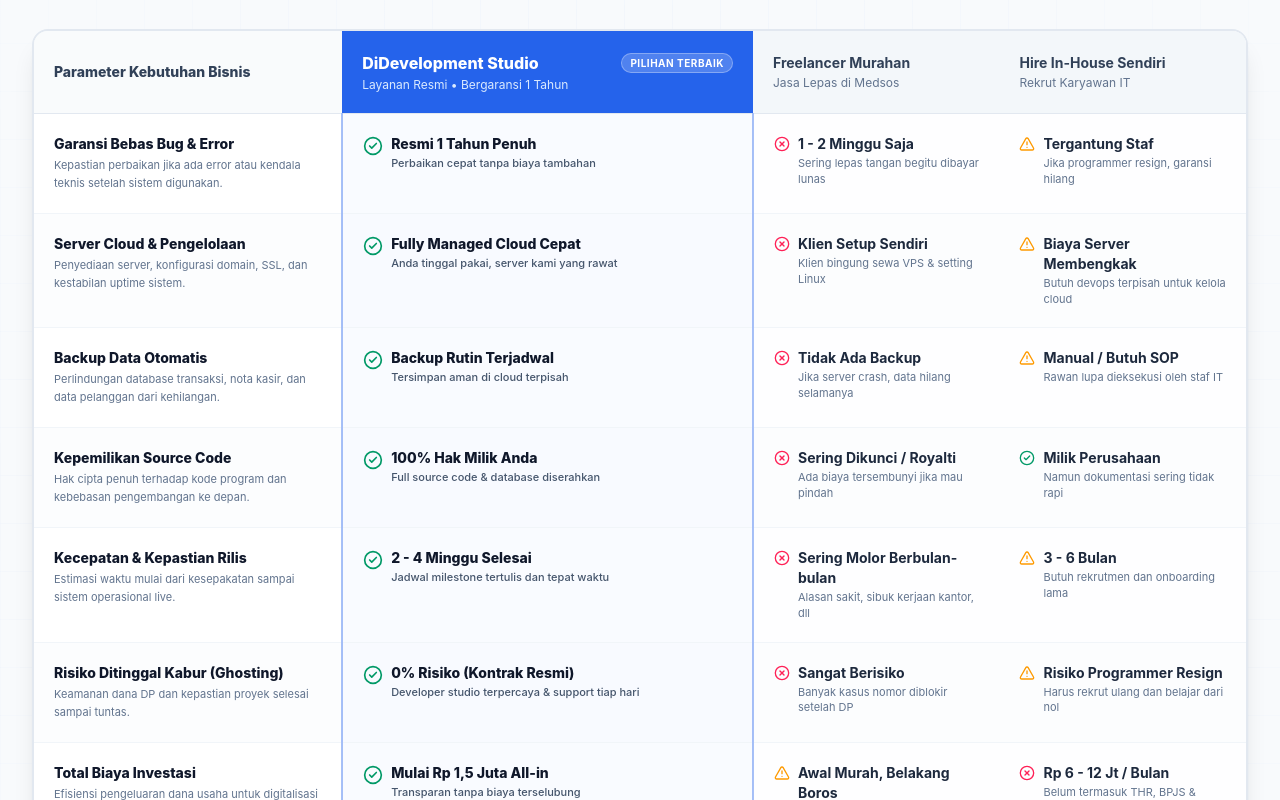
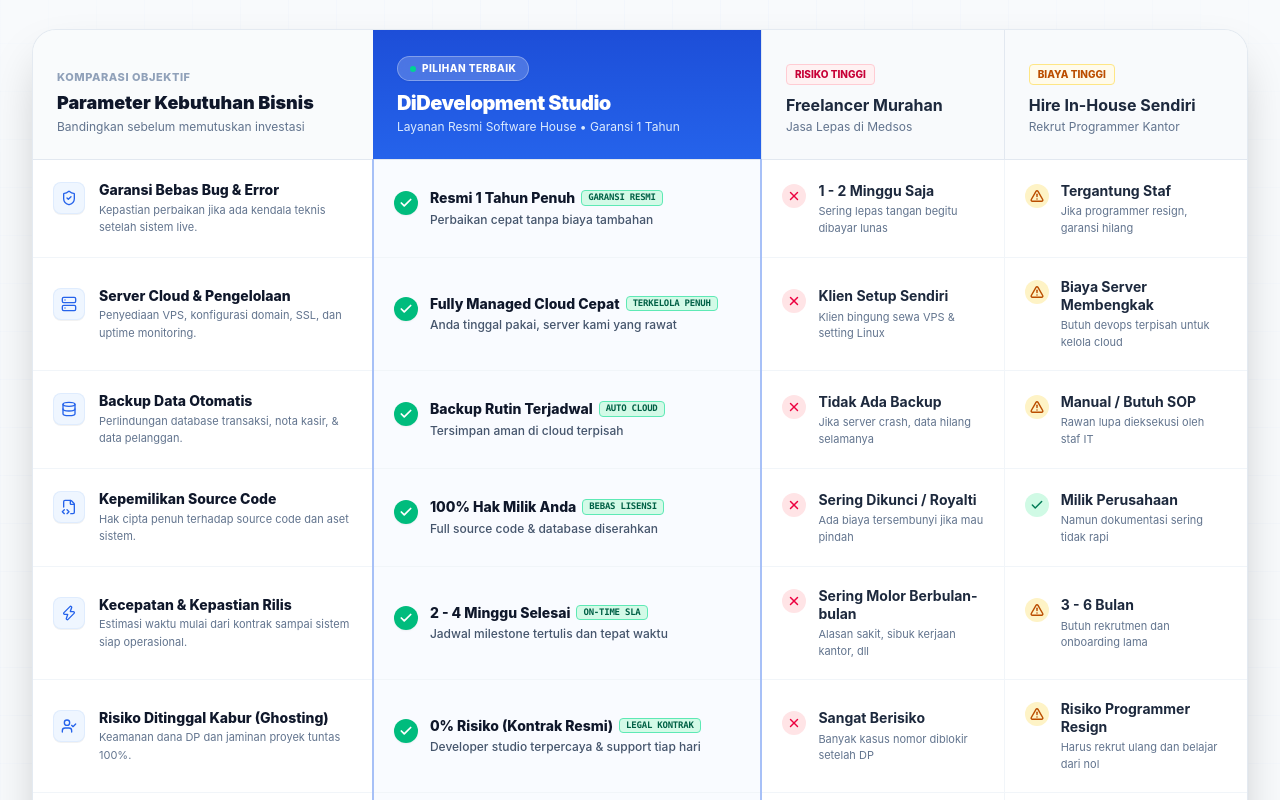
Before and after one commit to dieartco206/didevelopment, a React (Vite) app: page / in a window 1280 px wide. Shown: the part 3700-4500 px from the top of the page. Built offline with nearby package versions, Linux system fonts and the light colour scheme.

Commit message:
feat(comparison): redesign comparison matrix with champion elevated column, category micro-icons, high-trust badges, and conversion CTA footer

```diff
--- a/src/components/comparison/ComparisonSection.tsx
+++ b/src/components/comparison/ComparisonSection.tsx
@@ -1,24 +1,30 @@
 import React from 'react';
 import {
-  CheckCircle2,
-  XCircle,
+  Check,
+  X,
   AlertTriangle,
   ShieldCheck,
   Scale,
   ArrowRight,
   Lock,
   Server,
-  FileCode2
+  FileCode2,
+  Database,
+  Zap,
+  UserCheck,
+  Coins
 } from 'lucide-react';
 import { soundFx } from '../../utils/audio';
 
 interface ComparisonFeature {
   title: string;
   description: string;
+  icon: React.ElementType;
   didev: {
     status: 'good';
     text: string;
     subtext?: string;
+    badge?: string;
   };
   freelancer: {
     status: 'bad' | 'warn';
@@ -44,11 +50,13 @@
   const comparisonData: ComparisonFeature[] = [
     {
       title: 'Garansi Bebas Bug & Error',
-      description: 'Kepastian perbaikan jika ada error atau kendala teknis setelah sistem digunakan.',
+      description: 'Kepastian perbaikan jika ada kendala teknis setelah sistem live.',
+      icon: ShieldCheck,
       didev: {
         status: 'good',
         text: 'Resmi 1 Tahun Penuh',
         subtext: 'Perbaikan cepat tanpa biaya tambahan',
+        badge: 'GARANSI RESMI',
       },
       freelancer: {
         status: 'bad',
@@ -63,11 +71,13 @@
     },
     {
       title: 'Server Cloud & Pengelolaan',
-      description: 'Penyediaan server, konfigurasi domain, SSL, dan kestabilan uptime sistem.',
+      description: 'Penyediaan VPS, konfigurasi domain, SSL, dan uptime monitoring.',
+      icon: Server,
       didev: {
         status: 'good',
         text: 'Fully Managed Cloud Cepat',
         subtext: 'Anda tinggal pakai, server kami yang rawat',
+        badge: 'TERKELOLA PENUH',
       },
       freelancer: {
         status: 'bad',
@@ -82,11 +92,13 @@
     },
     {
       title: 'Backup Data Otomatis',
-      description: 'Perlindungan database transaksi, nota kasir, dan data pelanggan dari kehilangan.',
+      description: 'Perlindungan database transaksi, nota kasir, & data pelanggan.',
+      icon: Database,
       didev: {
         status: 'good',
         text: 'Backup Rutin Terjadwal',
         subtext: 'Tersimpan aman di cloud terpisah',
+        badge: 'AUTO CLOUD',
       },
       freelancer: {
         status: 'bad',
@@ -101,11 +113,13 @@
     },
     {
       title: 'Kepemilikan Source Code',
-      description: 'Hak cipta penuh terhadap kode program dan kebebasan pengembangan ke depan.',
+      description: 'Hak cipta penuh terhadap source code dan aset sistem.',
+      icon: FileCode2,
       didev: {
         status: 'good',
         text: '100% Hak Milik Anda',
         subtext: 'Full source code & database diserahkan',
+        badge: 'BEBAS LISENSI',
       },
       freelancer: {
         status: 'bad',
@@ -120,11 +134,13 @@
     },
     {
       title: 'Kecepatan & Kepastian Rilis',
-      description: 'Estimasi waktu mulai dari kesepakatan sampai sistem operasional live.',
+      description: 'Estimasi waktu mulai dari kontrak sampai sistem siap operasional.',
+      icon: Zap,
       didev: {
         status: 'good',
         text: '2 - 4 Minggu Selesai',
         subtext: 'Jadwal milestone tertulis dan tepat waktu',
+        badge: 'ON-TIME SLA',
       },
       freelancer: {
         status: 'bad',
@@ -139,11 +155,13 @@
     },
     {
       title: 'Risiko Ditinggal Kabur (Ghosting)',
-      description: 'Keamanan dana DP dan kepastian proyek selesai sampai tuntas.',
+      description: 'Keamanan dana DP dan jaminan proyek tuntas 100%.',
+      icon: UserCheck,
       didev: {
         status: 'good',
         text: '0% Risiko (Kontrak Resmi)',
         subtext: 'Developer studio terpercaya & support tiap hari',
+        badge: 'LEGAL KONTRAK',
       },
       freelancer: {
         status: 'bad',
@@ -159,10 +177,12 @@
     {
       title: 'Total Biaya Investasi',
       description: 'Efisiensi pengeluaran dana usaha untuk digitalisasi sistem.',
+      icon: Coins,
       didev: {
         status: 'good',
         text: 'Mulai Rp 1,5 Juta All-in',
         subtext: 'Transparan tanpa biaya terselubung',
+        badge: 'INVESTASI HEMAT',
       },
       freelancer: {
         status: 'warn',
@@ -199,156 +219,271 @@
         </div>
 
         {/* Comparison Table for Desktop / Tablet */}
-        <div className="hidden md:block overflow-hidden rounded-2xl bg-white border-2 border-slate-200 shadow-xl">
-          <table className="w-full text-left border-collapse">
+        <div className="hidden md:block relative rounded-3xl bg-white border border-slate-200/90 shadow-2xl overflow-hidden">
+          <table className="w-full text-left border-collapse table-fixed">
             <thead>
-              <tr className="border-b border-slate-200 bg-slate-50/80">
-                <th className="p-5 text-sm font-extrabold text-slate-700 w-1/4">
+              <tr className="border-b border-slate-200">
+                {/* Column 1: Parameters */}
+                <th className="p-5 lg:p-6 w-[28%] bg-slate-50/80 align-bottom">
+                  <div className="text-[10px] lg:text-[11px] font-extrabold text-slate-400 uppercase tracking-wider mb-1">
+                    KOMPARASI OBJEKTIF
+                  </div>
+                  <div className="text-base lg:text-lg font-black text-[#0F172A]">
                     Parameter Kebutuhan Bisnis
-                </th>
-
-                {/* Column DiDev (Highlighted) */}
-                <th className="p-5 text-sm font-extrabold text-white bg-[#2563EB] w-1/3 relative shadow-md">
-                  <div className="flex items-center justify-between">
-                    <span className="text-base font-extrabold">DiDevelopment Studio</span>
-                    <span className="text-[10px] bg-white/20 text-white px-2 py-0.5 rounded-full font-bold uppercase tracking-wider border border-white/30 whitespace-nowrap shrink-0">
-                      Pilihan Terbaik
-                    </span>
                   </div>
-                  <div className="text-xs text-blue-100 font-normal mt-0.5">
-                    Layanan Resmi • Bergaransi 1 Tahun
+                  <div className="text-xs text-slate-500 font-normal mt-0.5">
+                    Bandingkan sebelum memutuskan investasi
                   </div>
                 </th>
 
-                <th className="p-5 text-sm font-bold text-slate-700 w-1/5 bg-slate-100/70">
-                  Freelancer Murahan
-                  <div className="text-xs text-slate-500 font-normal mt-0.5">Jasa Lepas di Medsos</div>
+                {/* Column 2: DiDevelopment Studio (The Champion Column) */}
+                <th className="p-5 lg:p-6 w-[32%] bg-gradient-to-b from-[#1D4ED8] to-[#2563EB] text-white relative shadow-lg">
+                  <div className="relative z-10">
+                    <div className="inline-flex items-center gap-1.5 px-3 py-1 rounded-full bg-white/20 backdrop-blur-md text-white text-[10px] font-extrabold uppercase tracking-wider border border-white/30 shadow-xs mb-2">
+                      <span className="w-1.5 h-1.5 rounded-full bg-emerald-400 animate-pulse" />
+                      <span>PILIHAN TERBAIK</span>
+                    </div>
+                    <div className="text-base lg:text-xl font-black tracking-tight">
+                      DiDevelopment Studio
+                    </div>
+                    <div className="text-xs text-blue-100 font-normal mt-0.5">
+                      Layanan Resmi Software House • Garansi 1 Tahun
+                    </div>
+                  </div>
                 </th>
 
-                <th className="p-5 text-sm font-bold text-slate-700 w-1/5 bg-slate-100/70">
+                {/* Column 3: Freelancer Murahan */}
+                <th className="p-5 lg:p-6 w-[20%] bg-slate-50/90 border-l border-slate-200 align-bottom">
+                  <div className="inline-block px-2 py-0.5 rounded text-[10px] font-extrabold text-rose-700 bg-rose-50 border border-rose-200 mb-2">
+                    RISIKO TINGGI
+                  </div>
+                  <div className="text-sm lg:text-base font-bold text-slate-800">
+                    Freelancer Murahan
+                  </div>
+                  <div className="text-xs text-slate-500 font-normal mt-0.5">
+                    Jasa Lepas di Medsos
+                  </div>
+                </th>
+
+                {/* Column 4: Hire In-House Sendiri */}
+                <th className="p-5 lg:p-6 w-[20%] bg-slate-50/90 border-l border-slate-200 align-bottom">
+                  <div className="inline-block px-2 py-0.5 rounded text-[10px] font-extrabold text-amber-700 bg-amber-50 border border-amber-200 mb-2">
+                    BIAYA TINGGI
+                  </div>
+                  <div className="text-sm lg:text-base font-bold text-slate-800">
                     Hire In-House Sendiri
-                  <div className="text-xs text-slate-500 font-normal mt-0.5">Rekrut Karyawan IT</div>
+                  </div>
+                  <div className="text-xs text-slate-500 font-normal mt-0.5">
+                    Rekrut Programmer Kantor
+                  </div>
                 </th>
               </tr>
             </thead>
 
-            <tbody className="divide-y divide-slate-100 text-xs sm:text-sm">
-              {comparisonData.map((row, idx) => (
-                <tr key={idx} className={idx % 2 === 0 ? 'bg-white' : 'bg-slate-50/40'}>
+            <tbody className="divide-y divide-slate-100">
+              {comparisonData.map((row, idx) => {
+                const Icon = row.icon;
+                return (
+                  <tr
+                    key={idx}
+                    className="group transition-colors duration-150 hover:bg-blue-50/20"
+                  >
                     {/* Parameter Column */}
-                  <td className="p-4 sm:p-5 align-top">
-                    <div className="font-extrabold text-[#0F172A] leading-snug">
+                    <td className="p-4 lg:p-5 align-middle bg-white group-hover:bg-slate-50/70 transition-colors">
+                      <div className="flex items-start gap-3.5">
+                        <div className="w-8 h-8 rounded-lg bg-blue-50 border border-blue-100/80 text-[#2563EB] flex items-center justify-center shrink-0 mt-0.5 shadow-2xs group-hover:bg-[#2563EB] group-hover:text-white group-hover:scale-105 transition-all duration-200">
+                          <Icon className="w-4 h-4 shrink-0" aria-hidden="true" />
+                        </div>
+                        <div>
+                          <div className="font-extrabold text-[#0F172A] text-xs lg:text-sm leading-snug group-hover:text-[#2563EB] transition-colors">
                             {row.title}
                           </div>
-                    <div className="text-[11px] text-slate-500 mt-1 leading-relaxed">
+                          <div className="text-[11px] text-slate-500 mt-0.5 leading-relaxed">
                             {row.description}
+                          </div>
+                        </div>
                       </div>
                     </td>
 
-                  {/* DiDevelopment Column */}
-                  <td className="p-4 sm:p-5 align-top bg-blue-50/40 border-x-2 border-[#2563EB]/40">
-                    <div className="flex items-start gap-2">
-                      <CheckCircle2 className="w-5 h-5 text-emerald-600 shrink-0 mt-0.5" />
-                      <div>
-                        <span className="font-extrabold text-[#0F172A] block text-sm">
+                    {/* DiDevelopment Column (Highlighted Champion) */}
+                    <td className="p-4 lg:p-5 align-middle bg-blue-50/40 border-x-2 border-[#2563EB]/40 group-hover:bg-blue-50/70 transition-colors relative">
+                      <div className="flex items-start gap-3">
+                        <div className="w-6 h-6 rounded-full bg-emerald-500 text-white flex items-center justify-center shrink-0 mt-0.5 shadow-xs">
+                          <Check className="w-3.5 h-3.5 stroke-[3]" aria-hidden="true" />
+                        </div>
+                        <div className="min-w-0">
+                          <div className="flex items-center gap-1.5 flex-wrap">
+                            <span className="font-extrabold text-[#0F172A] text-xs lg:text-sm leading-tight">
                               {row.didev.text}
                             </span>
+                            {row.didev.badge && (
+                              <span className="px-1.5 py-0.2 rounded bg-emerald-100/90 border border-emerald-300 text-emerald-800 text-[9px] font-black font-mono tracking-tight uppercase whitespace-nowrap">
+                                {row.didev.badge}
+                              </span>
+                            )}
+                          </div>
                           {row.didev.subtext && (
-                          <span className="text-[11px] text-slate-600 font-medium block mt-0.5">
+                            <div className="text-[11px] lg:text-xs text-slate-600 font-medium mt-1 leading-normal">
                               {row.didev.subtext}
-                          </span>
+                            </div>
                           )}
                         </div>
                       </div>
                     </td>
 
                     {/* Freelancer Column */}
-                  <td className="p-4 sm:p-5 align-top bg-slate-50/20 text-slate-600">
-                    <div className="flex items-start gap-2">
-                      {row.freelancer.status === 'bad' ? (
-                        <XCircle className="w-4 h-4 text-rose-500 shrink-0 mt-0.5" />
-                      ) : (
-                        <AlertTriangle className="w-4 h-4 text-amber-500 shrink-0 mt-0.5" />
-                      )}
+                    <td className="p-4 lg:p-5 align-middle bg-white border-l border-slate-100 group-hover:bg-slate-50/70 transition-colors">
+                      <div className="flex items-start gap-3">
+                        <div className="w-6 h-6 rounded-full bg-rose-100 text-rose-600 flex items-center justify-center shrink-0 mt-0.5">
+                          <X className="w-3.5 h-3.5 stroke-[2.5]" aria-hidden="true" />
+                        </div>
                         <div>
-                        <span className="font-bold text-slate-800 block text-xs sm:text-sm">
+                          <div className="font-bold text-slate-800 text-xs lg:text-sm leading-tight">
                             {row.freelancer.text}
-                        </span>
+                          </div>
                           {row.freelancer.subtext && (
-                          <span className="text-[11px] text-slate-500 block mt-0.5">
+                            <div className="text-[11px] text-slate-500 mt-1 leading-normal">
                               {row.freelancer.subtext}
-                          </span>
+                            </div>
                           )}
                         </div>
                       </div>
                     </td>
 
                     {/* In-House Column */}
-                  <td className="p-4 sm:p-5 align-top bg-slate-50/20 text-slate-600">
-                    <div className="flex items-start gap-2">
+                    <td className="p-4 lg:p-5 align-middle bg-white border-l border-slate-100 group-hover:bg-slate-50/70 transition-colors">
+                      <div className="flex items-start gap-3">
                         {row.inhouse.status === 'good' ? (
-                        <CheckCircle2 className="w-4 h-4 text-emerald-600 shrink-0 mt-0.5" />
-                      ) : row.inhouse.status === 'warn' ? (
-                        <AlertTriangle className="w-4 h-4 text-amber-500 shrink-0 mt-0.5" />
+                          <div className="w-6 h-6 rounded-full bg-emerald-100 text-emerald-700 flex items-center justify-center shrink-0 mt-0.5">
+                            <Check className="w-3.5 h-3.5 stroke-[2.5]" aria-hidden="true" />
+                          </div>
                         ) : (
-                        <XCircle className="w-4 h-4 text-rose-500 shrink-0 mt-0.5" />
+                          <div className="w-6 h-6 rounded-full bg-amber-100 text-amber-700 flex items-center justify-center shrink-0 mt-0.5">
+                            <AlertTriangle className="w-3.5 h-3.5 stroke-[2.5]" aria-hidden="true" />
+                          </div>
                         )}
                         <div>
-                        <span className="font-bold text-slate-800 block text-xs sm:text-sm">
+                          <div className="font-bold text-slate-800 text-xs lg:text-sm leading-tight">
                             {row.inhouse.text}
-                        </span>
+                          </div>
                           {row.inhouse.subtext && (
-                          <span className="text-[11px] text-slate-500 block mt-0.5">
+                            <div className="text-[11px] text-slate-500 mt-1 leading-normal">
                               {row.inhouse.subtext}
-                          </span>
+                            </div>
                           )}
                         </div>
                       </div>
                     </td>
                   </tr>
-              ))}
+                );
+              })}
             </tbody>
+
+            {/* Table Footer Action Row */}
+            <tfoot>
+              <tr className="border-t-2 border-slate-200 bg-slate-50/90">
+                <td className="p-4 lg:p-5 text-[11px] lg:text-xs text-slate-500 font-medium">
+                  🛡️ <span className="font-bold text-slate-700">Jaminan Legalitas:</span> Seluruh poin jaminan DiDev dicantumkan dalam Surat Perjanjian Kerja (SPK) resmi bermaterai.
+                </td>
+                <td className="p-4 lg:p-5 bg-blue-50/90 border-x-2 border-[#2563EB]/40 text-center">
+                  <button
+                    onClick={openWhatsApp}
+                    className="w-full py-2.5 lg:py-3 px-3 lg:px-4 bg-[#2563EB] hover:bg-[#1D4ED8] active:scale-98 text-white rounded-xl text-xs lg:text-sm font-bold shadow-md shadow-blue-500/25 hover:shadow-blue-500/35 transition-all flex items-center justify-center gap-1.5 cursor-pointer whitespace-nowrap"
+                  >
+                    <span>Pilih DiDevelopment</span>
+                    <ArrowRight className="w-3.5 h-3.5 shrink-0" aria-hidden="true" />
+                  </button>
+                  <span className="text-[10px] text-slate-500 mt-1 block font-medium">Konsultasi 100% Bebas Biaya</span>
+                </td>
+                <td className="p-4 lg:p-5 border-l border-slate-200 text-center">
+                  <span className="text-xs text-rose-600 font-bold block">Tinggi Risiko Ghosting</span>
+                  <span className="text-[10px] text-slate-400">Tanpa badan hukum & kantor fisik</span>
+                </td>
+                <td className="p-4 lg:p-5 border-l border-slate-200 text-center">
+                  <span className="text-xs text-amber-700 font-bold block">Beban Gaji Bulanan Tetap</span>
+                  <span className="text-[10px] text-slate-400">Biaya operasional tinggi per bulan</span>
+                </td>
+              </tr>
+            </tfoot>
           </table>
         </div>
 
         {/* Mobile Accordion / Stacked Cards View for Small Screens */}
         <div className="md:hidden space-y-4">
-          {comparisonData.map((row, idx) => (
-            <div key={idx} className="rounded-xl bg-white border border-slate-200 p-4 shadow-sm space-y-3">
+          {comparisonData.map((row, idx) => {
+            const Icon = row.icon;
+            return (
+              <div key={idx} className="rounded-2xl bg-white border border-slate-200/90 p-4 shadow-sm space-y-3.5">
+                {/* Parameter Title with Micro-Icon */}
+                <div className="flex items-start gap-3">
+                  <div className="w-8 h-8 rounded-lg bg-blue-50 text-[#2563EB] flex items-center justify-center shrink-0 mt-0.5 shadow-2xs">
+                    <Icon className="w-4 h-4 shrink-0" aria-hidden="true" />
+                  </div>
                   <div>
                     <h4 className="font-extrabold text-[#0F172A] text-sm">
                       {row.title}
                     </h4>
-                <p className="text-[11px] text-slate-500 mt-0.5">
+                    <p className="text-[11px] text-slate-500 mt-0.5 leading-relaxed">
                       {row.description}
                     </p>
                   </div>
+                </div>
 
-              {/* DiDev Choice (Highlight) */}
-              <div className="p-3 rounded-lg bg-blue-50 border border-blue-200 flex items-start gap-2">
-                <CheckCircle2 className="w-4 h-4 text-emerald-600 shrink-0 mt-0.5" />
+                {/* Featured DiDev Pill Card */}
+                <div className="p-3.5 rounded-xl bg-gradient-to-r from-blue-50 via-indigo-50/50 to-blue-50 border-2 border-[#2563EB]/60 shadow-2xs">
+                  <div className="flex items-center justify-between mb-1.5">
+                    <span className="text-[10px] font-black text-[#2563EB] uppercase tracking-wide flex items-center gap-1">
+                      <span className="w-1.5 h-1.5 rounded-full bg-emerald-500 animate-pulse" />
+                      DiDevelopment Studio:
+                    </span>
+                    {row.didev.badge && (
+                      <span className="px-1.5 py-0.2 rounded bg-emerald-100 border border-emerald-300 text-emerald-800 text-[8.5px] font-bold font-mono uppercase">
+                        {row.didev.badge}
+                      </span>
+                    )}
+                  </div>
+                  <div className="flex items-start gap-2.5">
+                    <div className="w-5 h-5 rounded-full bg-emerald-500 text-white flex items-center justify-center shrink-0 mt-0.5 shadow-xs">
+                      <Check className="w-3 h-3 stroke-[3]" aria-hidden="true" />
+                    </div>
                     <div>
-                  <div className="text-[10px] font-bold text-[#2563EB] uppercase">DiDevelopment:</div>
-                  <div className="text-xs font-extrabold text-[#0F172A]">{row.didev.text}</div>
+                      <div className="text-xs sm:text-sm font-extrabold text-[#0F172A] leading-tight">
+                        {row.didev.text}
+                      </div>
                       {row.didev.subtext && (
-                    <div className="text-[10px] text-slate-600 mt-0.5">{row.didev.subtext}</div>
+                        <div className="text-[11px] text-slate-600 font-medium mt-0.5 leading-normal">
+                          {row.didev.subtext}
+                        </div>
                       )}
                     </div>
                   </div>
+                </div>
 
-              {/* Freelancer vs Inhouse Small Row */}
+                {/* Comparison Chips (Freelancer vs In-house) */}
                 <div className="grid grid-cols-2 gap-2 text-xs pt-1 border-t border-slate-100">
-                <div className="p-2 rounded bg-slate-50 border border-slate-100">
-                  <span className="text-[9.5px] font-bold text-slate-400 block uppercase">Freelancer Lepas:</span>
-                  <span className="font-semibold text-slate-700 text-[11px] block mt-0.5">{row.freelancer.text}</span>
+                  <div className="p-2.5 rounded-xl bg-rose-50/60 border border-rose-100 flex flex-col justify-between">
+                    <div>
+                      <span className="text-[9px] font-extrabold text-rose-700 block uppercase tracking-wider">Freelancer Lepas</span>
+                      <span className="font-bold text-slate-800 text-[11px] block mt-1 leading-snug">{row.freelancer.text}</span>
                     </div>
-                <div className="p-2 rounded bg-slate-50 border border-slate-100">
-                  <span className="text-[9.5px] font-bold text-slate-400 block uppercase">Hire In-House:</span>
-                  <span className="font-semibold text-slate-700 text-[11px] block mt-0.5">{row.inhouse.text}</span>
+                    {row.freelancer.subtext && (
+                      <span className="text-[10px] text-slate-500 block mt-1 leading-tight">{row.freelancer.subtext}</span>
+                    )}
+                  </div>
+
+                  <div className="p-2.5 rounded-xl bg-amber-50/60 border border-amber-100 flex flex-col justify-between">
+                    <div>
+                      <span className="text-[9px] font-extrabold text-amber-800 block uppercase tracking-wider">Hire In-House</span>
+                      <span className="font-bold text-slate-800 text-[11px] block mt-1 leading-snug">{row.inhouse.text}</span>
+                    </div>
+                    {row.inhouse.subtext && (
+                      <span className="text-[10px] text-slate-500 block mt-1 leading-tight">{row.inhouse.subtext}</span>
+                    )}
                   </div>
                 </div>
               </div>
-          ))}
+            );
+          })}
         </div>
 
         {/* 4 Pillars Trust & Legal Guarantee Bar */}
```
Lines whose indentation alone changed are shown as unchanged.
